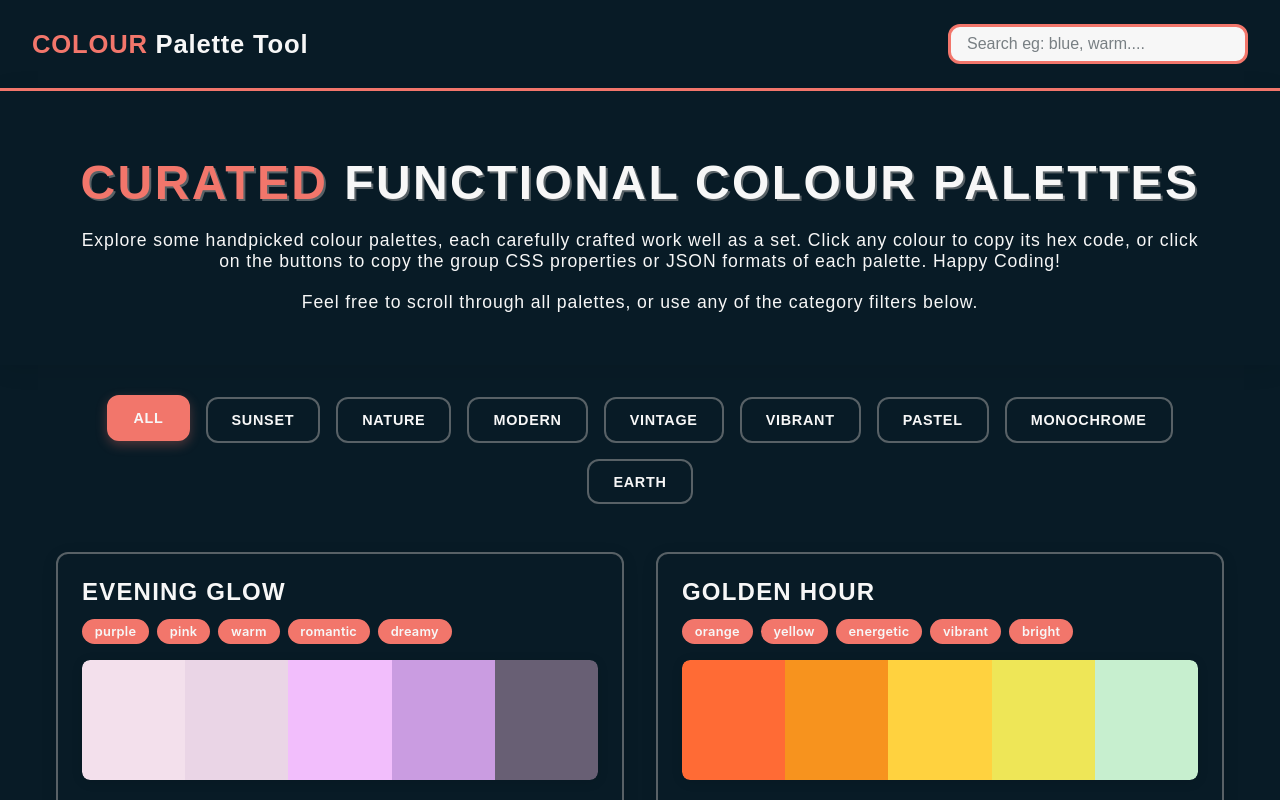
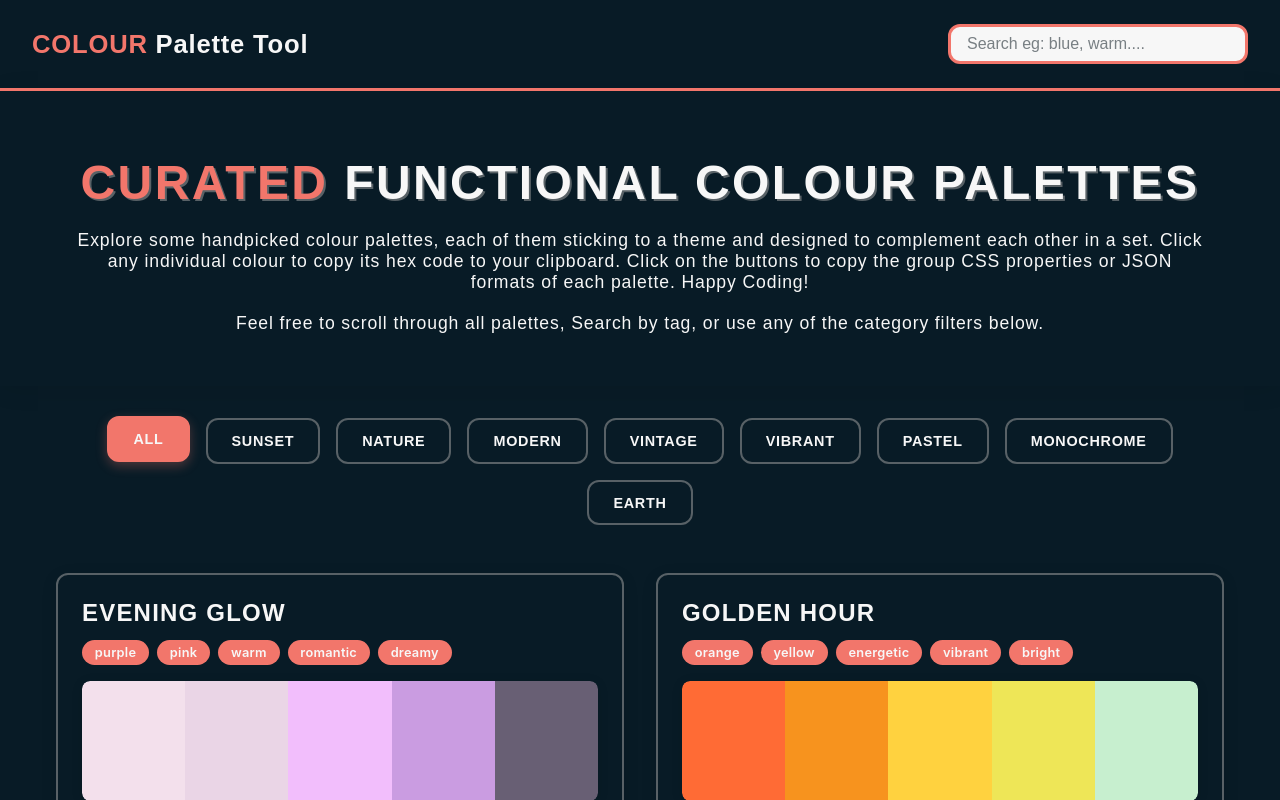
Before and after one commit to Atlis-Ky/colour-palette-tool, a React (Vite) app: page / in a window 1280 px wide. Shown: the top 800 px of the page. Built offline with nearby package versions, Linux system fonts and the light colour scheme; a web font is replaced by a local one.

Commit message:
fixed visual error in CSS that caused unwanted outlines to display and stick after clicking a colour to copy to clipboard

```diff
--- a/src/components/ContextCard.jsx
+++ b/src/components/ContextCard.jsx
@@ -7,10 +7,10 @@ const ContextCard = () => (
       <span className="highlight-word">Curated</span> functional colour palettes
     </h1>
     <p className="context-card-text">
-      Explore some handpicked colour palettes, each carefully crafted work well as a set. Click any colour to copy its hex code, or click on the buttons to copy the group CSS properties or JSON formats of each palette. Happy Coding!
+      Explore some handpicked colour palettes, each of them sticking to a theme and designed to complement each other in a set. Click any individual colour to copy its hex code to your clipboard. Click on the buttons to copy the group CSS properties or JSON formats of each palette. Happy Coding!
     </p>
     <p className="context-card-text">
-      Feel free to scroll through all palettes, or use any of the category filters below.
+      Feel free to scroll through all palettes, Search by tag, or use any of the category filters below.
     </p>
   </div>
 );
--- a/src/styles/ColourCard.css
+++ b/src/styles/ColourCard.css
@@ -5,12 +5,12 @@
   flex: 1;
   cursor: pointer;
   transition: all 0.3s ease;
-  border-radius: 0; /* removes individual card radius */
+  border-radius: 0;
   overflow: hidden;
-  box-shadow: none; /* removes individual shadows to avoid visual conflicts */
+  box-shadow: none;
 }
 
-/* Keeps rounded corners only on first and last cards */
+/* keeps rounded corners only on first and last cards */
 .colour-card:first-child {
   border-top-left-radius: 8px;
   border-bottom-left-radius: 8px;
@@ -21,14 +21,10 @@
   border-bottom-right-radius: 8px;
 }
 
-.colour-card:hover {
-  transform: translateY(-4px);
-  box-shadow: 0 8px 20px rgba(0, 0, 0, 0.15);
-}
+
 
 .colour-card:focus {
-  outline: 3px solid var(--main-accent);
-  outline-offset: 2px;
+  outline: none;
 }
 
 .colour-overlay {
@@ -61,7 +57,7 @@
   top: -30px;
   left: 50%;
   transform: translateX(-50%);
-  background: var(--main-accent);
+  background: var(--main-secondary);
   color: white;
   padding: 0.3rem 0.8rem;
   border-radius: 20px;
```
